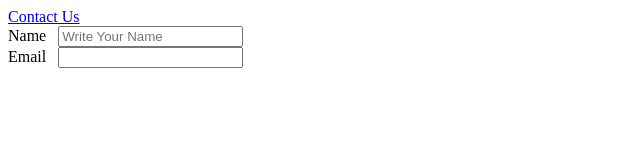
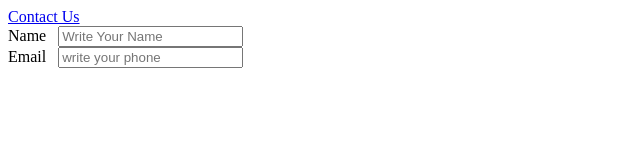
Before and after one commit to ishoef/Class---5, a plain HTML site: page index.html in a window 1280 px wide. Shown: the full height of the page, 0-640 px from the left. Drawn offline with Linux system fonts and the light colour scheme.

Commit message:
modified

```diff
--- a/index.html
+++ b/index.html
@@ -12,11 +12,11 @@
 
     <br>
     <label for="name">Name</label> &nbsp;
-    <input type="text" placeholder="Write Your Name">
+    <input type="text" value="" name="" id="" placeholder="Write Your Name" required>
 
     <br>
     <label for="">Email</label> &nbsp;
-    <input type="text">
+    <input type="text" value="" name="" id="" placeholder="write your phone" required>
 
 
 
```
